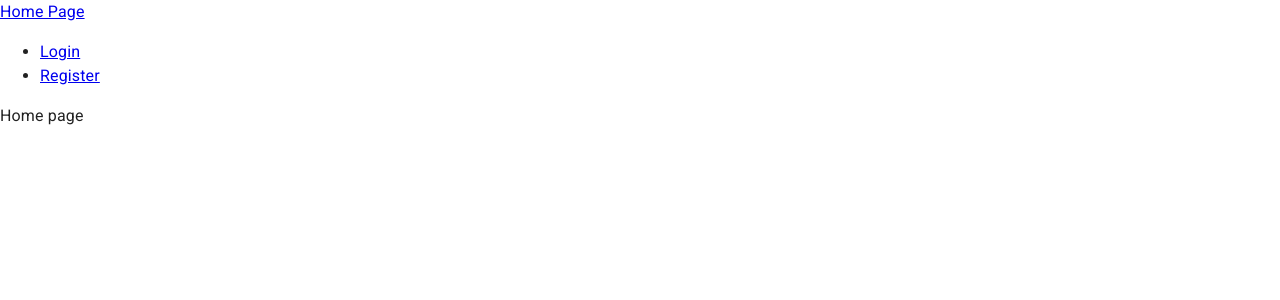
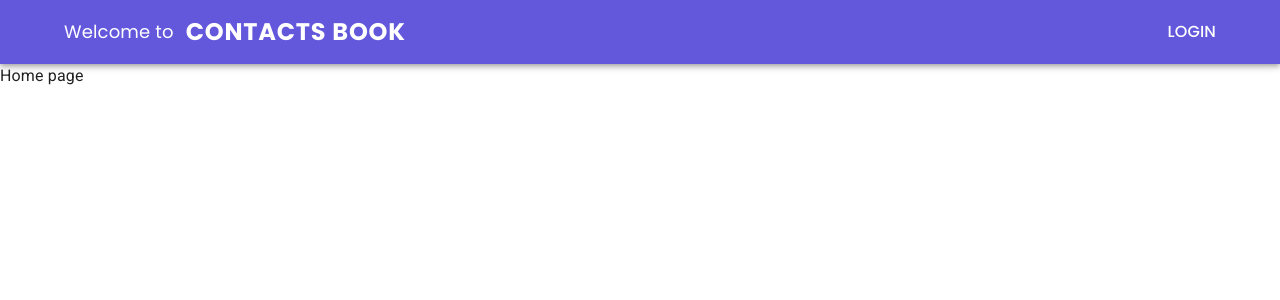
Before and after one commit to Yura33-dev/handy-book, a React (Vite) app: page / in a window 1280 px wide. Shown: the top 300 px of the page. Built offline with nearby package versions, Linux system fonts and the light colour scheme.

Commit message:
refactor: makes changes in AppBar due to implements MUI library in project

```diff
--- a/src/components/AppBar/AppBar.jsx
+++ b/src/components/AppBar/AppBar.jsx
@@ -1,19 +1,64 @@
-import { Link } from 'react-router-dom';
+import { Link as RouterLink } from 'react-router-dom';
 import { useSelector } from 'react-redux';
-import { selectIsLoggedIn } from '../../redux/auth/selectors';
-import UserMenu from '../UserMenu/UserMenu';
-import AuthNav from '../AuthNav/AuthNav';
+import PropTypes from 'prop-types';
+import { selectIsLoggedIn, selectUser } from '../../redux/auth/selectors';
+import {
+  AppBar as MuiAppBar,
+  Toolbar,
+  Link as MuiLink,
+  Avatar,
+  Container,
+} from '@mui/material';
+import MobileMenuBtn from '../ui/MobileMenuBtn/MobileMenuBtn';
+import MainHeader from '../ui/MainHeader/MainHeader';
+import { useAvatar } from './hooks/useAvatar';
 
-function AppBar() {
+function AppBar({ onCloseSideBar }) {
   const isLoggedIn = useSelector(selectIsLoggedIn);
+  const user = useSelector(selectUser);
+  const { avatar } = useAvatar(user.name);
+
   return (
-    <header>
-      <nav>
-        <Link to="/">Home Page</Link>
-        {isLoggedIn ? <UserMenu /> : <AuthNav />}
-      </nav>
-    </header>
+    <>
+      <MuiAppBar position="static">
+        <Container maxWidth="lg">
+          <Toolbar
+            sx={{
+              padding: { xs: '12px 0 12px 0' },
+            }}
+          >
+            {isLoggedIn && <MobileMenuBtn onCloseSideBar={onCloseSideBar} />}
+
+            <MainHeader />
+
+            {isLoggedIn ? (
+              <Avatar {...avatar} />
+            ) : (
+              <MuiLink
+                component={RouterLink}
+                variant="body2"
+                to="/login"
+                color="primary.contrastText"
+                underline="none"
+                sx={{
+                  textTransform: 'uppercase',
+                  fontWeight: 500,
+                  fontSize: { xs: 14, sm: 16 },
+                }}
+              >
+                Login
+              </MuiLink>
+            )}
+          </Toolbar>
+        </Container>
+      </MuiAppBar>
+    </>
   );
 }
 
+AppBar.propTypes = {
+  children: PropTypes.element,
+  onCloseSideBar: PropTypes.func,
+};
+
 export default AppBar;
--- /dev/null
+++ b/src/components/AppBar/hooks/useAvatar.js
@@ -0,0 +1,37 @@
+export function useAvatar(userName) {
+  function stringToColor(string) {
+    if (!string) return '';
+
+    let hash = 0;
+    let i;
+
+    /* eslint-disable no-bitwise */
+    for (i = 0; i < string.length; i += 1) {
+      hash = string.charCodeAt(i) + ((hash << 5) - hash);
+    }
+
+    let color = '#';
+
+    for (i = 0; i < 3; i += 1) {
+      const value = (hash >> (i * 8)) & 0xff;
+      color += `00${value.toString(16)}`.slice(-2);
+    }
+    /* eslint-enable no-bitwise */
+
+    return color;
+  }
+
+  const avatar = {
+    sx: {
+      bgcolor: stringToColor(userName),
+      fontSize: { xs: 14, md: 20 },
+      width: { xs: 30, md: 40 },
+      height: { xs: 30, md: 40 },
+    },
+    children: userName
+      ? `${userName.split(' ')[0][0]}${userName.split(' ')[1][0]}`
+      : 'default',
+  };
+
+  return { avatar };
+}
--- a/src/components/AuthNav/AuthNav.jsx
+++ /dev/null
@@ -1,16 +0,0 @@
-import { Link } from 'react-router-dom';
-
-const AuthNav = () => {
-  return (
-    <ul className="auth">
-      <li>
-        <Link to="/login">Login</Link>
-      </li>
-      <li>
-        <Link to="/register">Register</Link>
-      </li>
-    </ul>
-  );
-};
-
-export default AuthNav;
--- a/src/components/UserMenu/UserMenu.jsx
+++ /dev/null
@@ -1,20 +0,0 @@
-import { useDispatch } from 'react-redux';
-import { Link } from 'react-router-dom';
-import { logout } from '../../redux/auth/operations';
-
-const UserMenu = () => {
-  const dispatch = useDispatch();
-
-  return (
-    <ul className="userMenu">
-      <li>
-        <Link to="/contacts">My contacts</Link>
-      </li>
-      <li>
-        <button onClick={() => dispatch(logout())}>Logout</button>
-      </li>
-    </ul>
-  );
-};
-
-export default UserMenu;
```
Also changed, not shown: src/components/AuthNav/AuthNav.module.css (deleted), src/components/UserMenu/UserMenu.module.css (deleted).
